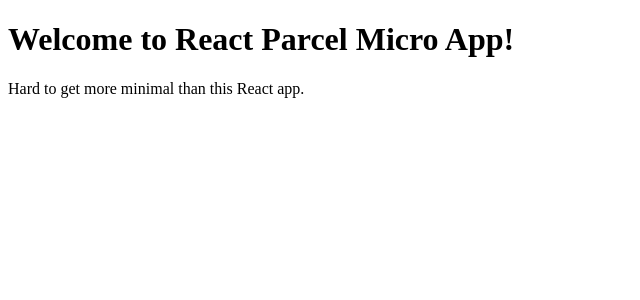
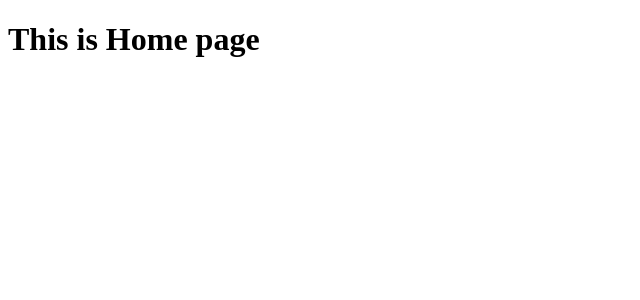
Before and after one commit to ProcessX/proxistore-test, a React (Vite) app: page / in a window 1280 px wide. Shown: the top 300 px of the page, without its empty margins (0-640 px from the left). Built offline with nearby package versions, Linux system fonts and the light colour scheme.

Commit message:
React Router Installed

```diff
--- a/package.json
+++ b/package.json
@@ -12,7 +12,9 @@
     "dependencies": {
         "eslint-config-prettier": "^8.1.0",
         "react": "^16.13.1",
-    "react-dom": "^16.13.1"
+        "react-dom": "^16.13.1",
+        "react-router": "^5.2.0",
+        "react-router-dom": "^5.2.0"
     },
     "devDependencies": {
         "babel-preset-nano-react-app": "^0.1.0",
--- a/src/App.js
+++ b/src/App.js
@@ -1,12 +1,20 @@
 import React from "react";
+import { Switch, Route} from 'react-router-dom';
 
 const App = () => {
-  return (
-    <>
-      <h1>Welcome to React Parcel Micro App!</h1>
-      <p>Hard to get more minimal than this React app.</p>
-    </>
-  );
+  // return (
+
+  //   <>
+  //     <h1>Welcome to React Parcel Micro App!</h1>
+  //     <p>Hard to get more minimal than this React app.</p>
+  //   </>
+  // );
+
+  return <Switch>
+    <Route exact path="/">
+      <h1>This is Home page</h1>
+    </Route>
+  </Switch>
 };
 
 export default App;
--- a/src/index.js
+++ b/src/index.js
@@ -1,5 +1,11 @@
-import React from "react";
-import ReactDOM from "react-dom";
-import App from "./App";
+import React from 'react';
+import ReactDOM from 'react-dom';
+import { BrowserRouter } from 'react-router-dom';
+import App from './App';
 
-ReactDOM.render(<App />, document.getElementById("root"));
+ReactDOM.render(
+    <BrowserRouter>
+        <App />
+    </BrowserRouter>,
+    document.getElementById('root')
+)
--- a/src/test.js
+++ /dev/null
@@ -1,3 +0,0 @@
-const test = 9
-
-console.log(test)
```
Also changed, not shown: 1 other file (tests, documents, lock files or other folders). Lines whose indentation alone changed are shown as unchanged.
